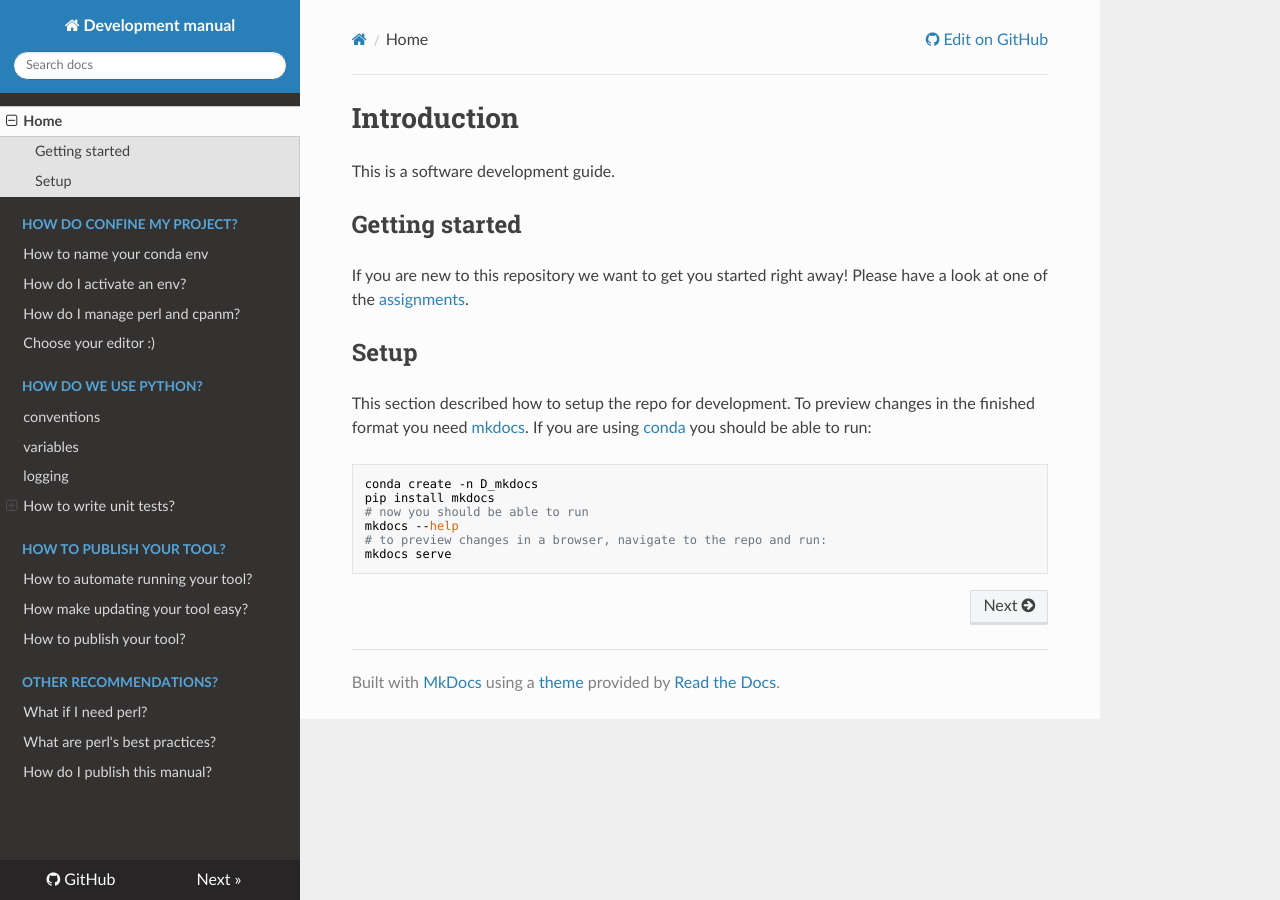
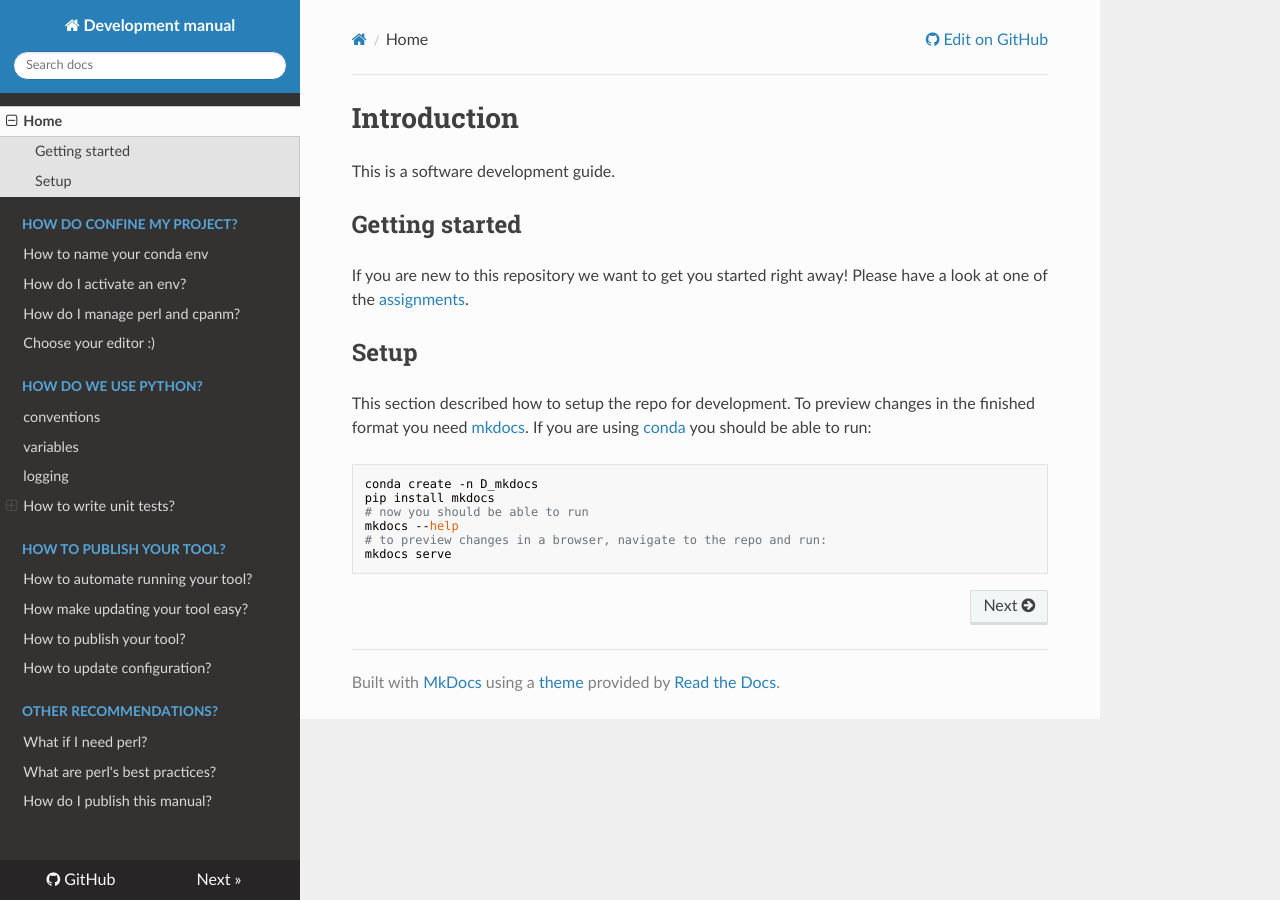
Before and after one commit to ingkebil/development, an MkDocs documentation site: the page built from docs/index.md, in a window 1280 px wide. Built offline with MkDocs 1.6.1, drawn with Linux system fonts in a browser that asks for light colours; nearby versions of some CDN libraries.

Commit message:
Mv servers/README.md to docs/publish/servers.md

```diff
--- a/mkdocs.yml
+++ b/mkdocs.yml
@@ -41,6 +41,7 @@ nav:
     - How to automate running your tool?: 'publish/crontab.md'
     - How make updating your tool easy?: 'publish/update-scripts.md'
     - How to publish your tool?: 'publish/prod.md'
+    - How to update configuration?: 'publish/servers.md'
 #  - What are the security concerns?
   - Other recommendations?:
     - What if I need perl?: perl/README.md
```
Also changed, not shown: docs/publish/servers.md (renamed from servers/README.md).
